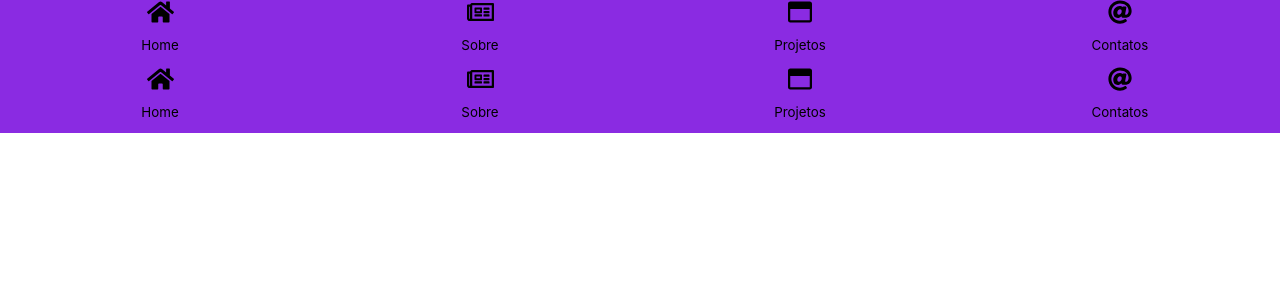
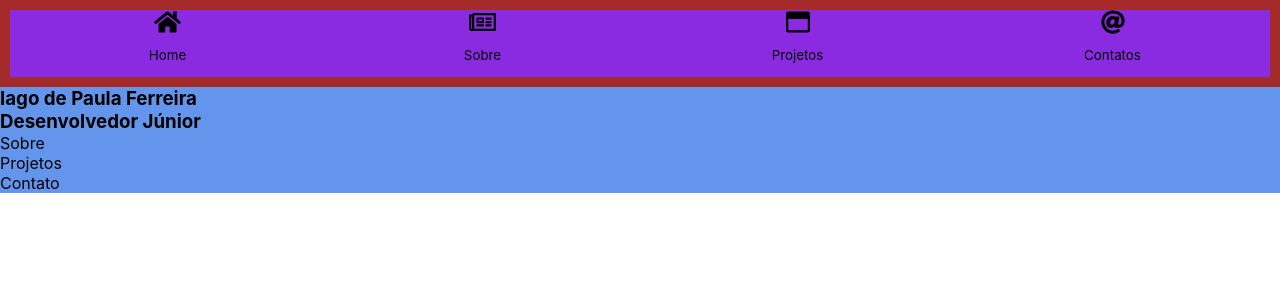
Before and after one commit to IagoPFerreira/portfolio-react, a React (Create React App) app: page / in a window 1280 px wide. Shown: the top 300 px of the page. Built offline with nearby package versions, Linux system fonts and the light colour scheme; the HTML template or start-up script is replaced by a standard one.

Commit message:
Refact: render components, Main, About, Projects and Contact

```diff
--- a/src/pages/Home.jsx
+++ b/src/pages/Home.jsx
@@ -1,14 +1,22 @@
 import React from 'react';
 import Header from '../components/Header';
-import Navegation from '../components/Navegation';
+import '../styles/Home.css';
+import About from './About';
+import Contact from './Contact';
+import Main from './Main';
+import Projects from './Projects';
+
+/* <img src="../imagens/foto_Iago_Ferreira.jpeg"
+alt="Iago de óculos escuro, sorrindo, com um um lago e uma montanha atrás dele"></img> */
 
 function Home() {
   return (
     <>
       <Header />
-      {/* <img src="../imagens/foto_Iago_Ferreira.jpeg"
-      alt="Iago de óculos escuro, sorrindo, com um um lago e uma montanha atrás dele"></img> */}
-      <Navegation />
+      <Main />
+      <About />
+      <Projects />
+      <Contact />
     </>
   );
 }
```
